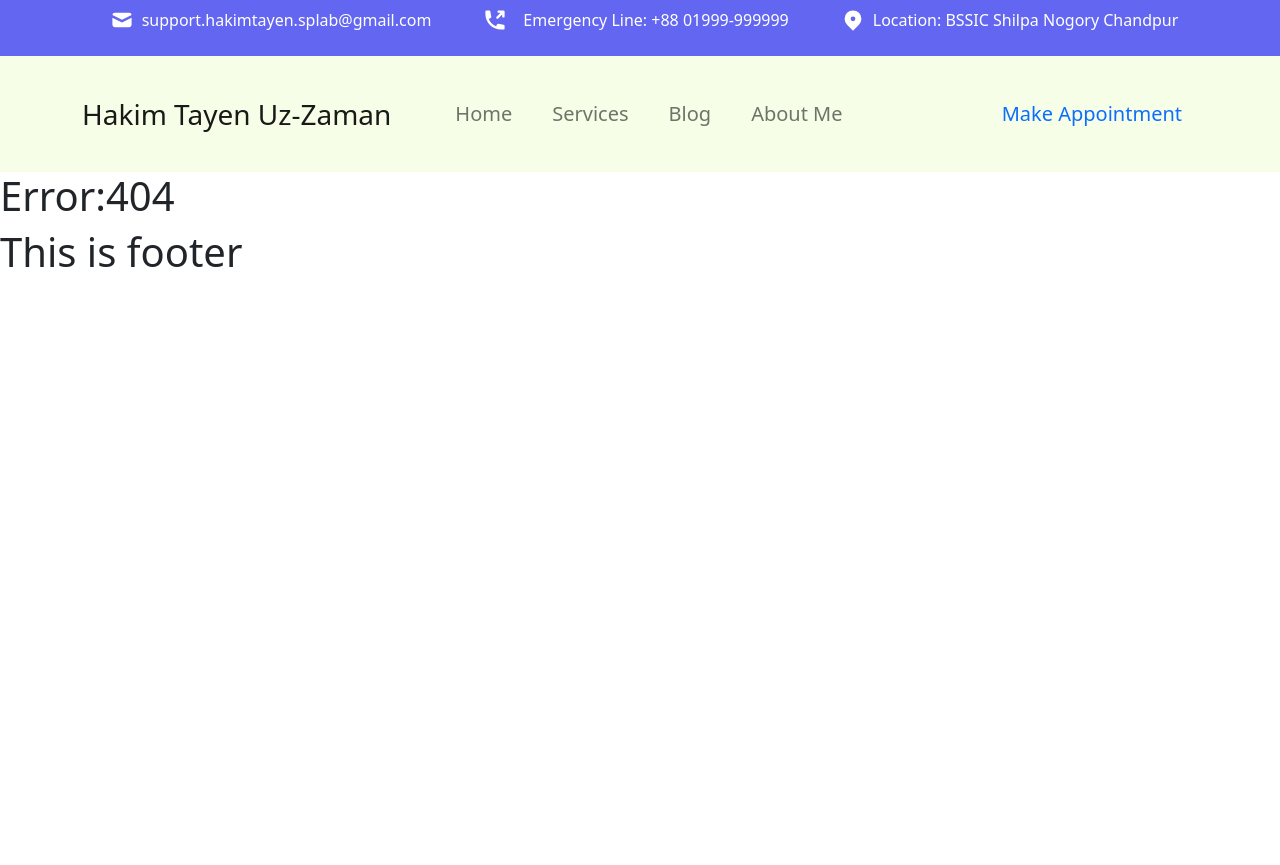
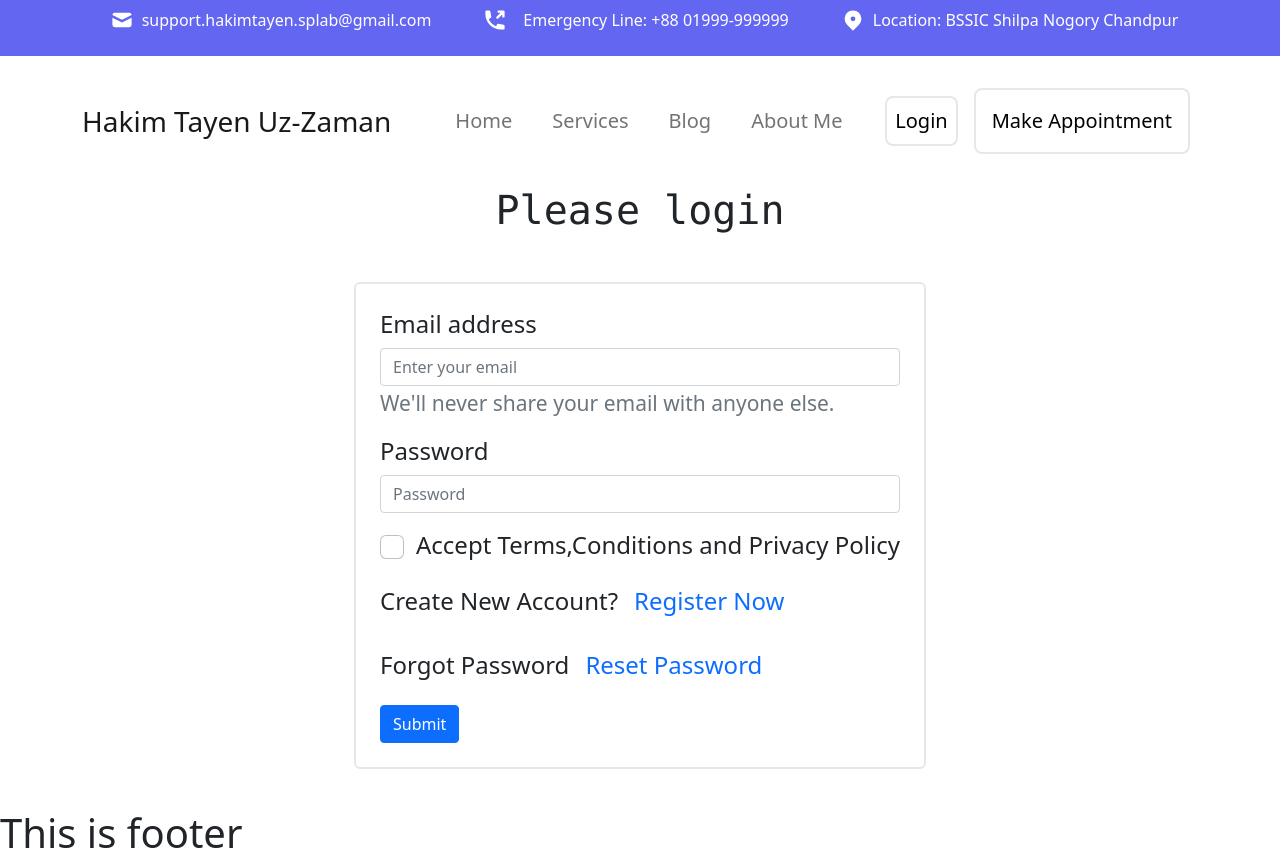
Before and after one commit to MuhammadRabius/Hakim-Tayen-Uz-Zaman, a React (Create React App) app: page /login in a window 1280 px wide. Before the commit this address had no page. Before the commit the page ends 800 px from the top, so only its background shows below. Built offline with nearby package versions, Linux system fonts and the light colour scheme.

Commit message:
login form init

```diff
--- a/package.json
+++ b/package.json
@@ -8,9 +8,11 @@
     "@testing-library/react": "^13.1.1",
     "@testing-library/user-event": "^13.5.0",
     "bootstrap": "^5.1.3",
+    "firebase": "^9.6.11",
     "react": "^18.0.0",
     "react-bootstrap": "^2.2.3",
     "react-dom": "^18.0.0",
+    "react-firebase-hooks": "^5.0.3",
     "react-icons": "^4.3.1",
     "react-router-dom": "^6.3.0",
     "react-scripts": "5.0.1",
--- a/src/App.js
+++ b/src/App.js
@@ -8,7 +8,9 @@
 import Services from './componets/Services/Services';
 import NotFoundPage from './componets/NotFoundPage/NFP';
 import Blog from './componets/Blog/Blog';
+import Login from './componets/Login/Login'
 import AboutMe from './componets/AboutMe/AboutMe';
+import Appointment from './componets/Appointment/Appointment';
 
 
 function App() {
@@ -22,6 +24,8 @@
         <Route path='/blog' element={<Blog/>}></Route>
         <Route path='/aboutme' element={<AboutMe/>}></Route>
         <Route path='/*' element={<NotFoundPage/>}></Route>
+        <Route path='/login' element={<Login/>}></Route>
+        <Route path='/appointment' element={<Appointment/>}></Route>
       </Routes>
       <Footer></Footer>
 
--- /dev/null
+++ b/src/componets/Appointment/Appointment.js
@@ -0,0 +1,11 @@
+import React from 'react';
+
+const Appointment = () => {
+      return (
+            <div>
+                  <h1>This is appointment section</h1>
+            </div>
+      );
+};
+
+export default Appointment;
--- a/src/componets/Login/Login.js
+++ b/src/componets/Login/Login.js
@@ -1,10 +1,57 @@
-import React from 'react';
+import React, { useState } from 'react';
+import { Button, Form, Nav } from 'react-bootstrap';
+import { Link } from 'react-router-dom';
 
 const Login = () => {
+      const [email,setEmail]=useState();
+      const [password,setPassword]=useState();
+
+      const handleEmail =event=>{
+            const email =event.target.value;
+            setEmail(event.target.value);
+            console.log(email);
+      }
+      const handPassword =(event)=>{
+            const pass =event.target.value;
+            setPassword(event.target.value);
+            console.log(pass)
+      }
+
+
+      const handleSubmit=()=>{
+
+      }
       return (
-            <div>
-                  <h1>This is login</h1>
+           <div className='login-container'>
+                  <h1 className='text-center font-mono'>Please login</h1>
+
+
+                  <div className='flex justify-center p-10 '>
+
+                   <Form onSubmit={handleSubmit} className='border-2 rounded-md p-4 text-2xl'>
+                        <Form.Group className="mb-3" controlId="formBasicEmail">
+                        <Form.Label>Email address</Form.Label>
+                        <Form.Control onBlur={handleEmail} type="email" placeholder="Enter your email" required />
+                        <Form.Text className="text-muted">
+                              We'll never share your email with anyone else.
+                        </Form.Text>
+                        </Form.Group>
+
+                        <Form.Group className="mb-3" controlId="formBasicPassword">
+                        <Form.Label>Password</Form.Label>
+                        <Form.Control onBlur={handPassword} type="password" placeholder="Password" required/>
+                        </Form.Group>
+                        <Form.Group className="mb-3" controlId="formBasicCheckbox">
+                        <Form.Check type="checkbox" label="Accept Terms,Conditions and Privacy Policy" />
+                        </Form.Group>
+                        <p className='flex items-center'>Create New Account?<Nav.Link as={Link} to='/register'>Register Now</Nav.Link></p>
+                        <p className='flex items-center'>Forgot Password<Nav.Link as={Link} to='/register'>Reset Password</Nav.Link></p>
+                        <Button variant="primary" type="submit">
+                        Submit
+                        </Button>
+                  </Form>
             </div>
+           </div>
       );
 };
 
--- a/src/componets/SharedCompo/Header/Header.js
+++ b/src/componets/SharedCompo/Header/Header.js
@@ -1,11 +1,17 @@
 import React from 'react';
-import { Container, Nav, Navbar, NavDropdown } from 'react-bootstrap';
-import { Link } from 'react-router-dom';
+import { Container, Nav, Navbar } from 'react-bootstrap';
+import { Link, useNavigate } from 'react-router-dom';
+
 
 const Header = () => {
+
+      const navigate =useNavigate();
+      const handleAppointment =()=>{
+            navigate('/appointment');
+      };
       return (
             <div>
-                  <Navbar collapseOnSelect expand="lg" className='text-black hover:text-blue-700 bg-lime-50 '>
+                  <Navbar collapseOnSelect expand="lg" className='text-black hover:text-blue-700 bg-white-500 '>
                    <Container className='gap-10 p-6 fs-5 '>
                    <Navbar.Brand as={Link} to='/' className='fs-3'>Hakim Tayen Uz-Zaman</Navbar.Brand>
                    <Navbar.Toggle aria-controls="responsive-navbar-nav" />
@@ -17,8 +23,9 @@
                         <Nav.Link as={Link} to='/aboutme'>About Me</Nav.Link>
                         </Nav>
 
+                        <Nav.Link className='border-2 rounded-lg p-2 mx-2 text-black hover:bg-blue-400 ' as={Link} to='/login'>Login</Nav.Link>
+                        <Nav.Link className='border-2 rounded-lg p-3 mx-2 text-black hover:bg-blue-400' onClick={handleAppointment} as={Link} to='/appointment'> Make Appointment</Nav.Link>
 
-                        <Nav.Link as={Link} to='/'>Make Appointment</Nav.Link>
 
 
                         </Navbar.Collapse>
--- /dev/null
+++ b/src/firebase.init.js
@@ -0,0 +1,19 @@
+// Import the functions you need from the SDKs you need
+import { initializeApp } from "firebase/app";
+import { getAuth } from "firebase/auth";
+// TODO: Add SDKs for Firebase products that you want to use
+// https://firebase.google.com/docs/web/setup#available-libraries
+
+// Your web app's Firebase configuration
+const firebaseConfig = {
+  apiKey: "AIzaSyBIEAQL0Kb6no8BLlAm4qu44vC5-wmo694",
+  authDomain: "hakim-tayen-uz-zaman.firebaseapp.com",
+  projectId: "hakim-tayen-uz-zaman",
+  storageBucket: "hakim-tayen-uz-zaman.appspot.com",
+  messagingSenderId: "293223458301",
+  appId: "1:293223458301:web:f32048d390f37b3a8da594"
+};
+
+// Initialize Firebase
+const app = initializeApp(firebaseConfig);
+const auth =getAuth(app);
```
Also changed, not shown: src/componets/Appointment/Appointment.css (added), src/componets/Login/Login.css (added), 1 other file (tests, documents, lock files or other folders).
